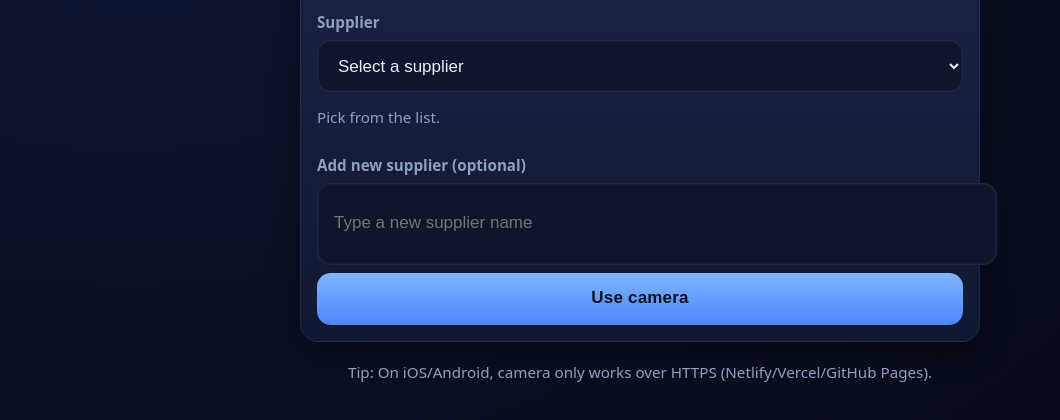
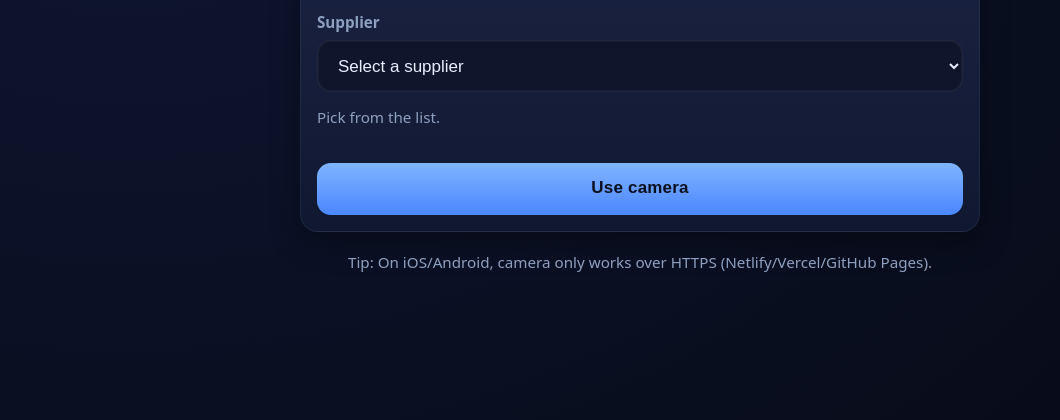
Before and after one commit to magn8747-png/Pallet_photo, a plain HTML site: page index.html in a window 1280 px wide. Shown: the part 116-536 px from the top of the page, without its empty margins (0-1060 px from the left). Drawn offline with Linux system fonts and the light colour scheme.

Commit message:
Update index.html

```diff
--- a/index.html
+++ b/index.html
@@ -88,10 +88,7 @@
           <p class="hint">Pick from the list.</p>
         </div>
         <div>
-          <label for="newSupplier">Add new supplier (optional)</label>
-          <input id="newSupplier" type="text" placeholder="Type a new supplier name" />
-        </div>
-      </div>
+
 
       <div class="row" style="margin-top: 8px">
         <button class="btn primary full" id="startCamera">Use camera</button>
```
